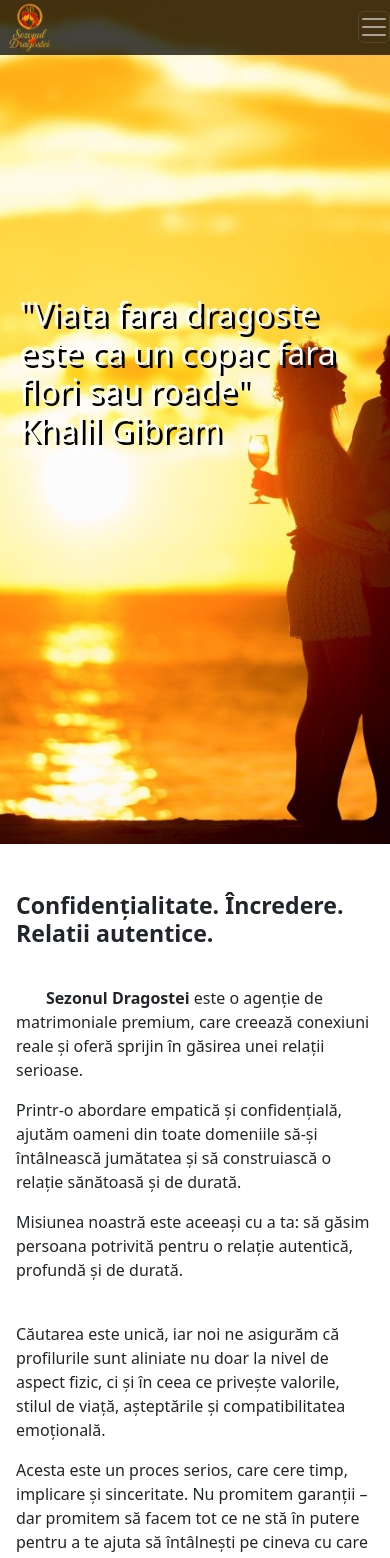
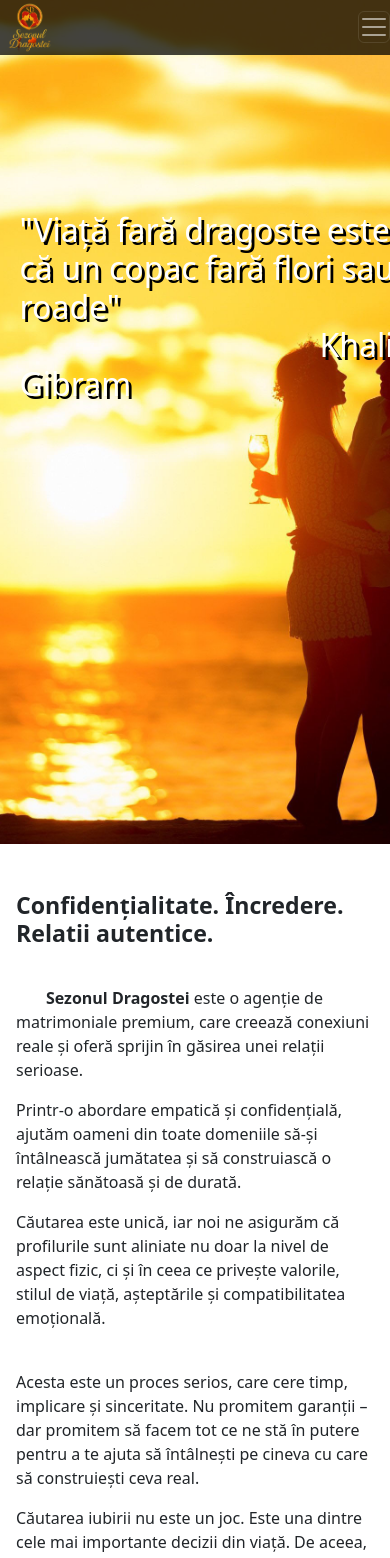
Before and after one commit to AndreiNeiconi/SezonulDragostei, an Angular app: page / in a window 390 px wide. Shown: the top 1558 px of the page. Built offline with nearby package versions, Linux system fonts and the light colour scheme.

Commit message:
clean up before commit

```diff
--- a/src/app/home-page/home-page.component.html
+++ b/src/app/home-page/home-page.component.html
@@ -18,7 +18,7 @@
 
 <div class="header-hearo-section">
   <h3>
-    "Viata fara dragoste este ca un copac fara flori sau roade"<br>
+    "Viață fară dragoste este că un copac fară flori sau roade"<br>
     <span >Khalil Gibram</span>
   </h3>
 </div>
@@ -42,18 +42,16 @@
         sănătoasă și de durată.
       </p>
       <p>
-        Misiunea noastră este aceeași cu a ta: să găsim persoana potrivită
-        pentru o relație autentică, profundă și de durată.
+        Căutarea este unică, iar noi ne asigurăm că profilurile sunt aliniate nu
+        doar la nivel de aspect fizic, ci și în ceea ce privește valorile,
+        stilul de viață, așteptările și compatibilitatea emoțională.
+
       </p>
     </div>
 
     <!-- Right -->
     <div class="col-md-6 d-flex flex-column">
-      <p>
-        Căutarea este unică, iar noi ne asigurăm că profilurile sunt aliniate nu
-        doar la nivel de aspect fizic, ci și în ceea ce privește valorile,
-        stilul de viață, așteptările și compatibilitatea emoțională.
-      </p>
+
       <p>
         Acesta este un proces serios, care cere timp, implicare și sinceritate.
         Nu promitem garanții – dar promitem să facem tot ce ne stă în putere
@@ -65,6 +63,8 @@
         decizii din viață. De aceea, te invităm să o faci conștient, informat și
         în siguranță, cu sprijinul nostru deplin.
       </p>
+      <p>Misiunea noastră este aceeași cu a ta: să găsim persoana potrivită
+        pentru o relație autentică, profundă și de durată.</p>
       <input
         class="btn text-white px-3 py-1 align-self-sm-end"
         style="background-color: #fbac52"
@@ -93,13 +93,13 @@
   </div>
 
   <div class="mb-5">
-    <h5 class="fw-bold">2. Coaching Relațional</h5>
+    <h5 class="fw-bold">2. Sprijin Relațional</h5>
     <p>
       Te ghidăm în procesul de dezvoltare personală și emoțională pentru a avea
       relații împlinite și sănătoase.
     </p>
     <ul>
-      <li>Coaching 1:1</li>
+
       <li>Sprijin în comunicare, atașament, limite și vulnerabilitate</li>
       <li>Ghidaj în relațiile de cuplu, dar și în perioada de dating</li>
     </ul>
--- a/src/app/home-page/home-page.component.scss
+++ b/src/app/home-page/home-page.component.scss
@@ -98,6 +98,10 @@
     font-size: 2rem;
     width: 40vw;
 }
+.header-hearo-section span{
+    padding-left: 150px;
+
+}
 
 .about {
     display: flex;
@@ -149,24 +153,25 @@
 
     .header-hearo-section>h3 {
         font-size: 2rem;
-        top: 40vh;
+        top: 20vh;
         left: 5vw;
+        width: fit-content;
     }
-    .header-hearo-section h3 span{
-        margin:0;
+    .header-hearo-section span{
+        padding-left:300px;
     }
 }
 
 @media (max-width: 576px) {
     .header-hearo-section>h3 {
         font-size: 2rem;
-        top: 35vh;
+        top: 25vh;
         left: 5vw;
         right: 5vw;
         width: fit-content;
     }
-    .header-hearo-section >span{
-        font-size: 1.5rem;
+    .header-hearo-section span{
+        padding-left: 300px;
     }
 
     .qoute-hereo{
```
